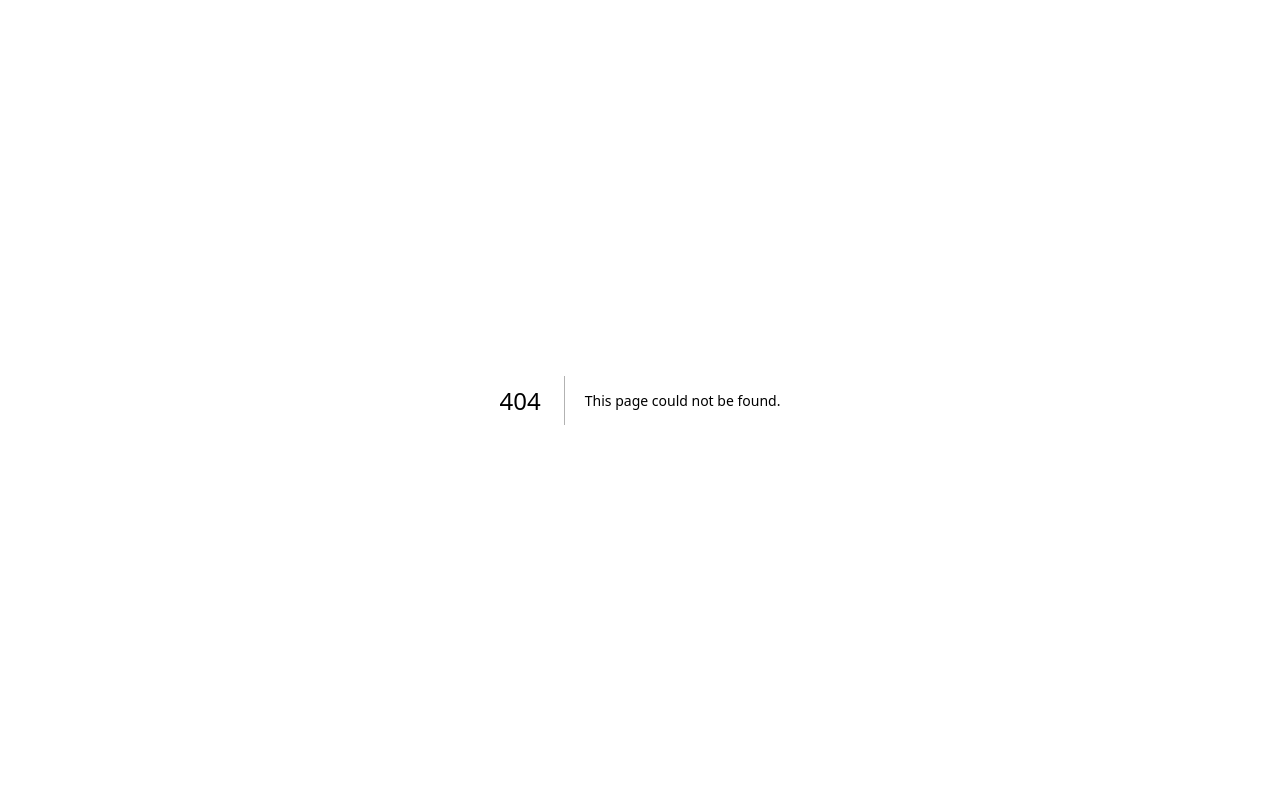
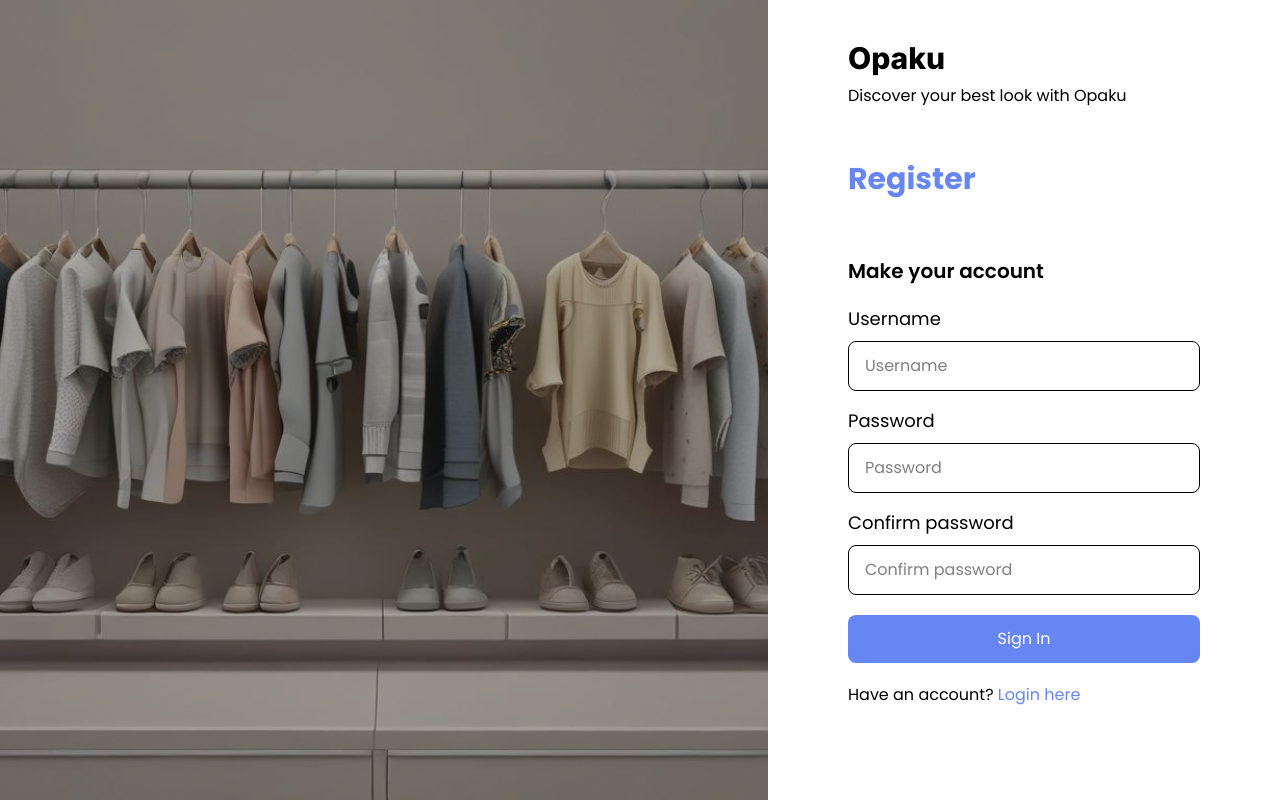
Before and after one commit to NaufalAssyafiqF/opaku-ecommerce, a Next.js app: page /register in a window 1280 px wide. Before the commit this address had no page. Built offline with nearby package versions, Linux system fonts and the light colour scheme.

Commit message:
add footer, add login register page

```diff
--- a/src/app/components/HomepageComponent/Homepage.jsx
+++ b/src/app/components/HomepageComponent/Homepage.jsx
@@ -2,12 +2,13 @@ import React from "react";
 import Navbar from "../elements/Navbar";
 import HeroImage from "./HeroImage";
 import CardProduct from "./CardProduct";
+import Footer from "../elements/Footer";
 
 const Homepage = () => {
   return (
     <>
       <Navbar />
-      <div className="max-w-[1280px] mx-auto">
+      <div className="max-w-[1280px] mx-auto mb-20">
         <HeroImage />
         <div className="mx-20 mt-20">
           <p className="text-xl font-semibold">All Shop</p>
@@ -24,6 +25,7 @@ const Homepage = () => {
           <CardProduct />
         </div>
       </div>
+      <Footer/>
     </>
   );
 };
--- /dev/null
+++ b/src/app/components/LoginPageComponents/LoginForm.jsx
@@ -0,0 +1,43 @@
+import Link from 'next/link';
+import React from 'react'
+
+const LoginForm = () => {
+  return (
+    <div>
+      <h1 className="text-3xl font-bold text-[#6687F3] mb-10 lg:mb-10 xl:mb-15">Login</h1>
+      <p className="text-xl font-semibold mb-5">Login to your account</p>
+      <form action="">
+        <label htmlFor="" className="block mb-2 text-lg">
+          Username
+        </label>
+        <input
+          type="text"
+          placeholder="Username"
+          className="block w-full border rounded-lg py-3 px-4"
+        />
+        <label htmlFor="" className="block mb-2 mt-4 text-lg">
+          Password
+        </label>
+        <input
+          type="password"
+          placeholder="Password"
+          className="block w-full border rounded-lg py-3 px-4"
+        />
+        <button
+          type="submit"
+          className="mt-5 w-full bg-[#6687F3] hover:bg-[#6687f3e2] cursor-pointer text-white py-3 rounded-lg"
+        >
+          Sign In
+        </button>
+        <p className="mt-5">
+          Don't have an account?{" "}
+          <Link href={"/register"}>
+            <span className="text-[#6687F3]">Register here</span>
+          </Link>
+        </p>
+      </form>
+    </div>
+  );
+}
+
+export default LoginForm
--- /dev/null
+++ b/src/app/components/RegisterPageComponents/RegisterForm.jsx
@@ -0,0 +1,53 @@
+import Link from 'next/link';
+import React from 'react'
+
+const RegisterForm = () => {
+  return (
+    <div>
+      <h1 className="text-3xl font-bold text-[#6687F3] mb-10 lg:mb-10 xl:mb-15">
+        Register
+      </h1>
+      <p className="text-xl font-semibold mb-5">Make your account</p>
+      <form action="">
+        <label htmlFor="" className="block mb-2 text-lg">
+          Username
+        </label>
+        <input
+          type="text"
+          placeholder="Username"
+          className="block w-full border rounded-lg py-3 px-4"
+        />
+        <label htmlFor="" className="block mb-2 mt-4 text-lg">
+          Password
+        </label>
+        <input
+          type="password"
+          placeholder="Password"
+          className="block w-full border rounded-lg py-3 px-4"
+        />
+        <label htmlFor="" className="block mb-2 mt-4 text-lg">
+          Confirm password
+        </label>
+        <input
+          type="password"
+          placeholder="Confirm password"
+          className="block w-full border rounded-lg py-3 px-4"
+        />
+        <button
+          type="submit"
+          className="mt-5 w-full bg-[#6687F3] hover:bg-[#6687f3e2] cursor-pointer text-white py-3 rounded-lg"
+        >
+          Sign In
+        </button>
+        <p className="mt-5">
+          Have an account?{" "}
+          <Link href={"/login"}>
+            <span className="text-[#6687F3]">Login here</span>
+          </Link>
+        </p>
+      </form>
+    </div>
+  );
+}
+
+export default RegisterForm
--- /dev/null
+++ b/src/app/components/elements/Footer.jsx
@@ -0,0 +1,45 @@
+import React from "react";
+import { FaInstagram, FaXTwitter } from "react-icons/fa6";
+import { AiOutlineFacebook } from "react-icons/ai";
+import { CgMail } from "react-icons/cg";
+import { FaPhone, FaMapMarkerAlt } from "react-icons/fa";
+import { inter } from "@/app/fonts";
+
+const Footer = () => {
+  return (
+    <div className="w-full border-t">
+      <div className="max-w-[1280px] mx-auto flex justify-between py-10 px-20">
+        <div className="">
+          <h1 className={`${inter.className} text-3xl font-extrabold`}>
+            Opaku
+          </h1>
+          <p className="mt-2">Discover your best look with Opaku</p>
+          <div className="flex space-x-4 mt-6">
+            <FaInstagram className="text-2xl"/>
+            <AiOutlineFacebook className="text-2xl"/>
+            <FaXTwitter className="text-2xl"/>
+          </div>
+        </div>
+        <div className="">
+          <h1 className="text-2xl font-semibold">Contact Us</h1>
+          <ul className="flex flex-col space-y-2 mt-4">
+            <li className="flex items-center space-x-4">
+              <CgMail />
+              <p>opakustore@gmail.com</p>
+            </li>
+            <li className="flex items-center space-x-4">
+              <FaPhone />
+              <p>+62 123 456 789</p>
+            </li>
+            <li className="flex items-center space-x-4">
+              <FaMapMarkerAlt />
+              <p>Singapore, Indonesia, Vietnam</p>
+            </li>
+          </ul>
+        </div>
+      </div>
+    </div>
+  );
+};
+
+export default Footer;
--- a/src/app/components/elements/NavbarAccount.jsx
+++ b/src/app/components/elements/NavbarAccount.jsx
@@ -5,7 +5,7 @@ import { FaChevronDown } from "react-icons/fa6";
 import Link from "next/link";
 
 const NavbarAccount = () => {
-  const [isLogin, setIsLogin] = useState(true);
+  const [isLogin, setIsLogin] = useState(false);
 
   return (
     <>
@@ -18,7 +18,7 @@ const NavbarAccount = () => {
           </div>
         </div>
       ) : (
-        <Link href={"/"}>
+        <Link href={"/login"}>
           <p className="me-20 text-lg ">
             <span className="text-[#6687F3]">Login</span> First to Checkout
           </p>
--- /dev/null
+++ b/src/app/login/page.jsx
@@ -0,0 +1,34 @@
+import Image from "next/image";
+import React from "react";
+import { inter } from "@/app/fonts";
+import heroImg from "@/app/assets/images/clothes.jpeg";
+import LoginForm from "../components/LoginPageComponents/LoginForm";
+
+const page = () => {
+  return (
+    <div className="w-screen h-screen flex">
+      <div className="w-[60%] h-full bg-amber-300 relative">
+        <Image
+          src={heroImg}
+          width={1000}
+          height={1000}
+          alt="hero image"
+          className="w-full h-full object-cover"
+        />
+        <div className="absolute top-0 left-0 w-full h-full bg-black opacity-30"></div>
+      </div>
+      <div className="w-[40%] h-full flex flex-col justify-between py-10 lg:px-10 xl:px-20">
+        <div>
+          <h1 className={`${inter.className} text-3xl font-extrabold`}>
+            Opaku
+          </h1>
+          <p className="mt-2">Discover your best look with Opaku</p>
+        </div>
+        <LoginForm />
+        <div></div>
+      </div>
+    </div>
+  );
+};
+
+export default page;
--- /dev/null
+++ b/src/app/register/page.jsx
@@ -0,0 +1,34 @@
+import React from 'react'
+import { inter } from "@/app/fonts";
+import heroImg from "@/app/assets/images/clothes.jpeg";
+import Image from 'next/image';
+import RegisterForm from '../components/RegisterPageComponents/RegisterForm';
+
+const page = () => {
+  return (
+    <div className="w-screen h-screen flex">
+      <div className="w-[60%] h-full bg-amber-300 relative">
+        <Image
+          src={heroImg}
+          width={1000}
+          height={1000}
+          alt="hero image"
+          className="w-full h-full object-cover"
+        />
+        <div className="absolute top-0 left-0 w-full h-full bg-black opacity-30"></div>
+      </div>
+      <div className="w-[40%] h-full flex flex-col justify-between py-10 lg:px-10 xl:px-20">
+        <div>
+          <h1 className={`${inter.className} text-3xl font-extrabold`}>
+            Opaku
+          </h1>
+          <p className="mt-2">Discover your best look with Opaku</p>
+        </div>
+        <RegisterForm />
+        <div></div>
+      </div>
+    </div>
+  );
+}
+
+export default page
```
